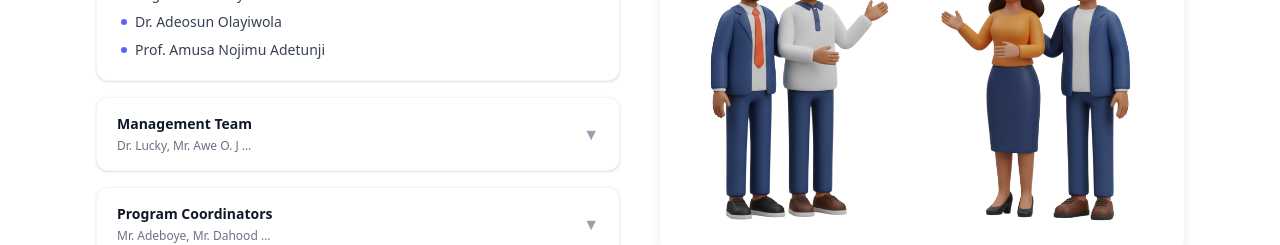
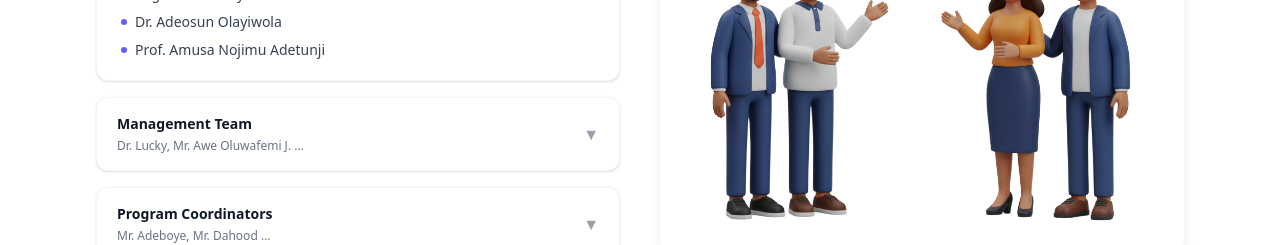
Before and after one commit to Tobby-pro/aims-nigeria, a React (Vite) app: page /leadership in a window 1280 px wide. Shown: the part 965-1210 px from the top of the page. Built offline with nearby package versions, Linux system fonts and the light colour scheme.

Commit message:
name change

```diff
--- a/src/pages/Leadership.tsx
+++ b/src/pages/Leadership.tsx
@@ -30,7 +30,7 @@ const teamData: TeamSection[] = [
     title: "Management Team",
     members: [
       "Dr. Lucky",
-      "Mr. Awe O. J",
+      "Mr. Awe Oluwafemi J.",
       "Barr. Sunday Fiola",
       "Favour Adekunle",
       "Mr. Faithful",
```
